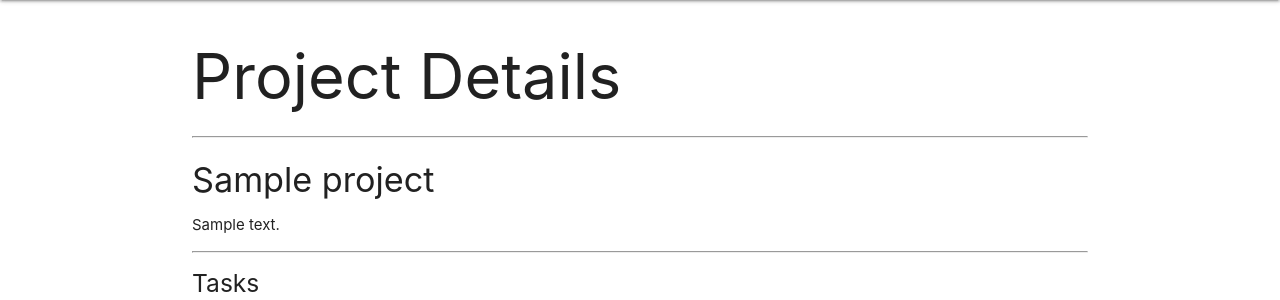
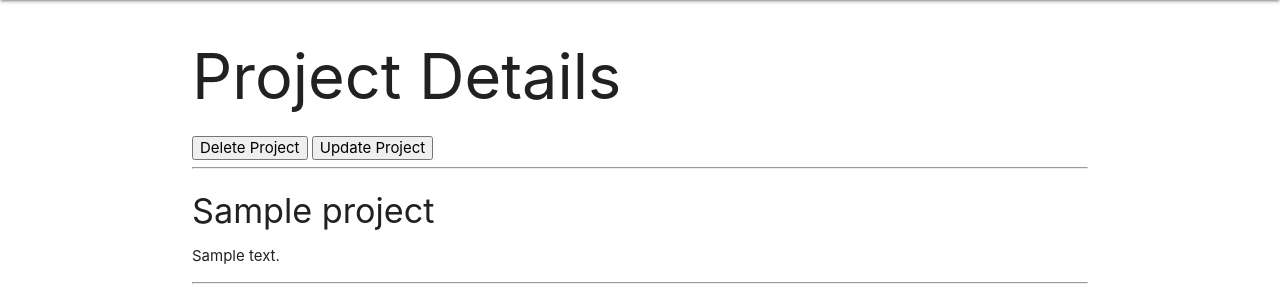
Before and after one commit to lucas-richards/task_master, a Django app: page /projects/1/ in a window 1280 px wide. Shown: the part 64-364 px from the top of the page. Run offline with Django 4.2, Linux system fonts and the light colour scheme; tables that the repository leaves empty hold one stand-in row (values such as "Sample post").

Commit message:
Finished Project model, has CRUD

```diff
--- a/main_app/models.py
+++ b/main_app/models.py
@@ -2,6 +2,7 @@ from django.db import models
 from django.urls import reverse
 from django.contrib.auth.models import User
 from django.utils.timezone import now
+from datetime import datetime, timedelta
 
 STATUS = (
     ('P', 'In Process'),
@@ -9,13 +10,28 @@ STATUS = (
     ('C', 'Completed')
 )
 
+
 # Comment
+
+
 class Comment(models.Model):
     user = models.ForeignKey(User, on_delete=models.CASCADE)
     content = models.CharField(max_length=100)
     created_date = models.DateTimeField(auto_now_add=True)
 
-# Project
+
 class Project(models.Model):
+
     title = models.CharField(max_length=100)
     description = models.CharField(max_length=100)
+    three_months_future = datetime.now() + timedelta(days=90)
+    due_date = models.DateField(default=three_months_future)
+    # owner = models.ForeignKey(User, on_delete=models.CASCADE)
+    # one letter to represent the meal Breakfast Lunch Dinner
+    status = models.CharField(
+        max_length=1,
+        # add choices field option that creates drop down
+        choices=STATUS,
+        default=STATUS[0][0]
+    )
+    # tasks = models.ForeignKey(Task, on_delete=models.CASCADE)
--- a/main_app/templates/projects/detail.html
+++ b/main_app/templates/projects/detail.html
@@ -2,6 +2,14 @@
 
 {% block content %}
 <h1>Project Details</h1>
+
+<a href="{% url 'projects_delete' project.id %}">
+  <button type="button">Delete Project</button>
+</a>
+<a href="{% url 'projects_update' project.id %}">
+  <button type="button">Update Project</button>
+</a>
+
 <hr>
 
 <h4>{{ project.title }}</h4>
@@ -20,7 +28,7 @@
     </tr>
   </thead>
   <tbody>
-      <!-- {% for task in cat.task_set.all %}
+    <!-- {% for task in project.task_set.all %}
         <tr>
           <td>{{task.date}}</td>
           <td>{{task.title}}</td>
--- a/main_app/templates/projects/index.html
+++ b/main_app/templates/projects/index.html
@@ -27,5 +27,8 @@
         {% endfor %}
     </tbody>
 </table>
+<a href="{% url 'projects_create' %}">
+    <button type="button">Create Project</button>
+</a>
 
 {% endblock %}
--- a/main_app/urls.py
+++ b/main_app/urls.py
@@ -9,6 +9,11 @@ urlpatterns = [
     # PROJECTS
     path('projects/', views.ProjectList.as_view(), name='projects_index'),
     path('projects/<int:pk>/', views.ProjectDetail.as_view(), name='detail'),
+    path('projects/create/', views.ProjectCreate.as_view(), name='projects_create'),
+    path('projects/<int:pk>/update/',
+         views.ProjectUpdate.as_view(), name='projects_update'),
+    path('projects/<int:pk>/delete/',
+         views.ProjectDelete.as_view(), name='projects_delete'),
     # TASKS
     # COMMENTS
     # REGISTRATION
--- a/main_app/views.py
+++ b/main_app/views.py
@@ -1,26 +1,56 @@
 from django.shortcuts import render, redirect
 from django.views.generic import ListView, DetailView, CreateView, UpdateView, DeleteView
 from .models import Project
-#registration imports
+# registration imports
 from django.contrib.auth import login
 from django.contrib.auth.forms import UserCreationForm
 
 # HOME
+
+
 def home(request):
     return render(request, 'home.html')
 
 # ABOUT
+
+
 def about(request):
     return render(request, 'about.html')
 
+# ADMIN
+
+
 # PROJECT VIEWS
 class ProjectList(ListView):
-  model = Project
-  template_name = 'projects/index.html'
+    model = Project
+    template_name = 'projects/index.html'
+
 
 class ProjectDetail(DetailView):
-  model = Project
-  template_name = 'projects/detail.html'
+    model = Project
+    template_name = 'projects/detail.html'
+
+
+class ProjectCreate(CreateView):
+    model = Project
+    fields = ['title', 'description', 'due_date', 'status']
+    success_url = '/projects/'
+
+# UpdateView, very similar to CreateView, needs model and fields
+
+
+class ProjectUpdate(UpdateView):
+    model = Project
+    # let's make it so you cant rename a project
+    fields = ['title', 'description', 'due_date', 'status']
+    success_url = '/projects'
+
+
+class ProjectDelete(DeleteView):
+    model = Project
+    # instead of fields or using the absolure_url, we just use a success_url
+    success_url = '/projects'
+
 
 # TASK VIEWS
 # COMMENT VIEWS
@@ -28,20 +58,20 @@ class ProjectDetail(DetailView):
 
 # REGISTRATION VIEWS
 def signup(request):
-  error_message = ''
-  if request.method == 'POST':
-    # This is how to create a 'user' form object
-    # that includes the data from the browser
-    form = UserCreationForm(request.POST)
-    if form.is_valid():
-      # This will add the user to the database
-      user = form.save()
-      # This is how we log a user in via code
-      login(request, user)
-      return redirect('projects_index')
-    else:
-      error_message = 'Invalid sign up - try again'
-  # A bad POST or a GET request, so render signup.html with an empty form
-  form = UserCreationForm()
-  context = {'form': form, 'error_message': error_message}
-  return render(request, 'registration/signup.html', context)
+    error_message = ''
+    if request.method == 'POST':
+        # This is how to create a 'user' form object
+        # that includes the data from the browser
+        form = UserCreationForm(request.POST)
+        if form.is_valid():
+            # This will add the user to the database
+            user = form.save()
+            # This is how we log a user in via code
+            login(request, user)
+            return redirect('projects_index')
+        else:
+            error_message = 'Invalid sign up - try again'
+    # A bad POST or a GET request, so render signup.html with an empty form
+    form = UserCreationForm()
+    context = {'form': form, 'error_message': error_message}
+    return render(request, 'registration/signup.html', context)
```
Also changed, not shown: main_app/templates/main_app/project_confirm_delete.html (added, +15 -0 lines), main_app/templates/main_app/project_form.html (added, +20 -0 lines), main_app/migrations/0001_initial.py, main_app/migrations/0002_alter_comment_user.py (deleted). Lines whose indentation alone changed are shown as unchanged.
